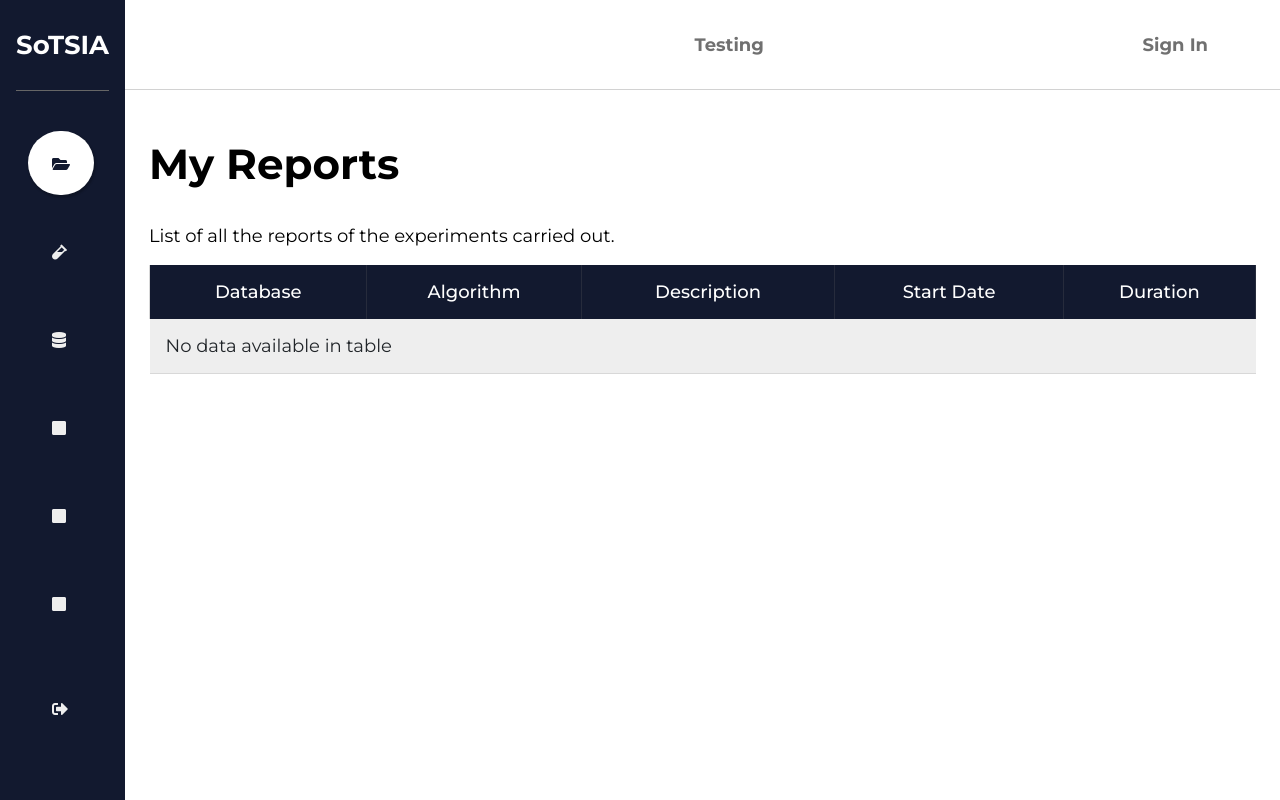
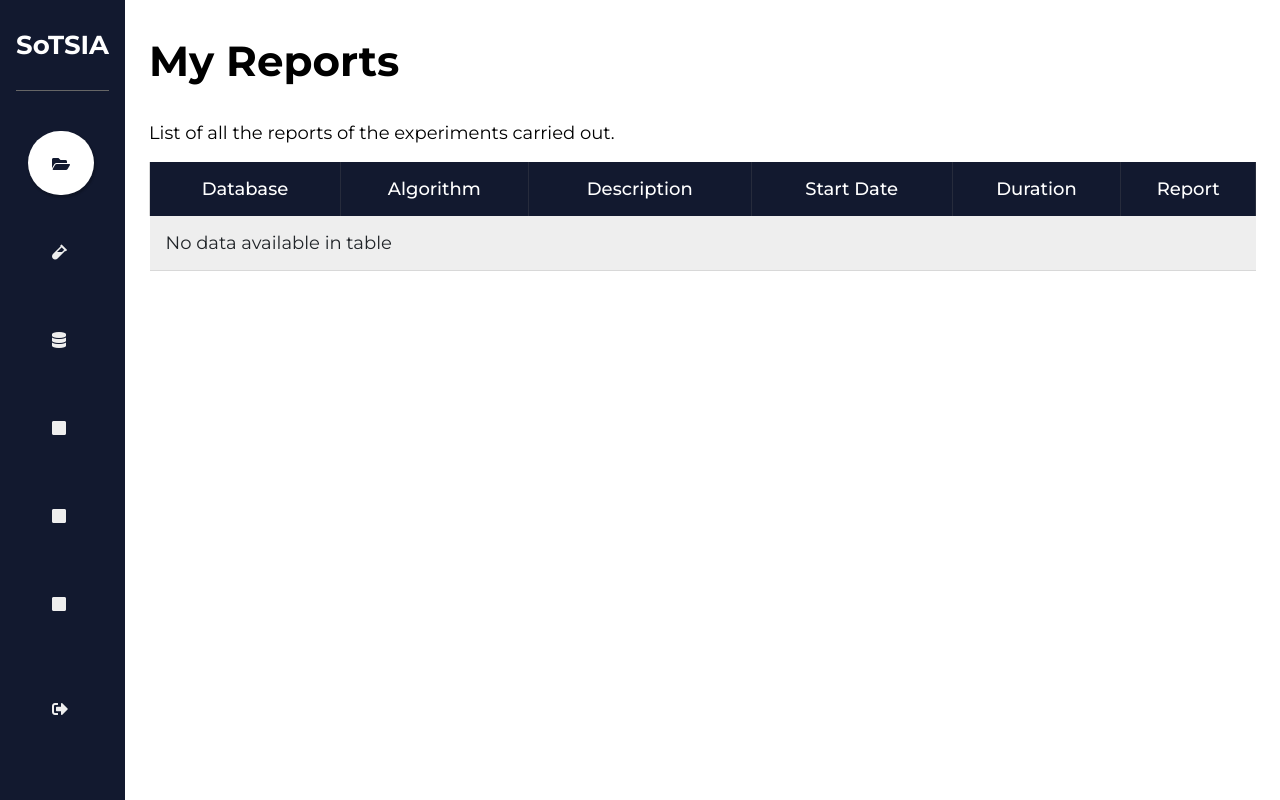
Before and after one commit to robermorjiUgr/TFG_MABA, a Django app: page /reports/ in a window 1280 px wide. Run offline with Django 4.2, Linux system fonts and the light colour scheme; the visitor is signed in with stand-in values (Sample User, id 1); data that the repository does not hold is empty; some libraries are stand-ins or nearby versions.

Commit message:
Add reports document and date picker in dataset

```diff
--- a/SOTSIA/frontEnd/Research/static/css/dashboard.css
+++ b/SOTSIA/frontEnd/Research/static/css/dashboard.css
@@ -9,13 +9,13 @@
     justify-content: flex-end;
     max-width: 1300px;
     margin-left: 320px;
-    border-bottom: 1px solid #70707050;
+    padding: 0;
 }
 
 .navbar.dashboard {
     background-color: transparent;
     position: inherit;
-    margin-bottom: 3rem;
+    height: auto;
 }
 
 .navbar.dashboard .navbar-container > .dash-logo {
@@ -575,6 +575,8 @@
     .navbar.dashboard .navbar-container {
         margin-left: 0;
         justify-content: space-between;
+        border-bottom: 1px solid #70707050;
+        padding: 1.5rem;
     }
 
     .navbar.dashboard .dash-logo {
--- a/SOTSIA/frontEnd/Research/templates/base_dashboard.html
+++ b/SOTSIA/frontEnd/Research/templates/base_dashboard.html
@@ -11,13 +11,6 @@
     <div class="navbar-container">
         <div class="dash-logo">
             <a href="/" class="logo-link">SoTSIA</a>
-        </div>
-        <div class="menu">
-            <ul class="menu-container">
-                <!-- <li class="menu-item"><a href="/" class="menu-link">About Us</a></li> -->
-                <li class="menu-item"><a href="{% url 'reports' %}" class="menu-link">Testing</a></li>
-                <li class="menu-item"><a href="{% url 'login' %}" class="menu-link">Sign In</a></li>
-            </ul>
         </div>
         <div class="toggle-menu-container">
             <a href="javascript: void(0)" class="toggle-navmenu" id="toggle-menu">
--- a/SOTSIA/frontEnd/Research/templates/sotsia/dataset.html
+++ b/SOTSIA/frontEnd/Research/templates/sotsia/dataset.html
@@ -32,11 +32,11 @@
                 <div class="dates-form-inputs">
                     <div class="date-input">
                         <label for="start-date-input">Start Date</label>
-                        <input id="start-date-input" class="dataset-form-time" type="datetime" name="start_date" required>
+                        <input id="start-date-input" class="dataset-form-time" type="date" name="start_date" required>
                     </div>
                     <div class="date-input">
                         <label for="end-date-input">End Date</label>
-                        <input id="end-date-input" class="dataset-form-time" type="datetime" name="end_date" required>
+                        <input id="end-date-input" class="dataset-form-time" type="date" name="end_date" required>
                     </div>
                 </div>
             </div>
--- a/SOTSIA/frontEnd/Research/templates/sotsia/reports.html
+++ b/SOTSIA/frontEnd/Research/templates/sotsia/reports.html
@@ -19,6 +19,7 @@
 						<th class="th-item">Description</th>
 						<th class="th-item">Start Date</th>
 						<th class="th-item">Duration</th>
+						<th class="th-item">Report</th>
 					</tr>
 				</thead>
 				<tbody>
@@ -29,6 +30,7 @@
 							<td class="td-item">{{ item.description }}</td>
 							<td class="td-item">{{ item.start_date|date:"d M, Y" }}</td>
 							<td class="td-item">{{ item.duration|date:'H:i:s' }}</td>
+							<td class="td-item"><a href="{{item.id}}" class="algorithm-research-btn">Document</a></td>
 						</tr>
 					{% endfor %}
 				</tbody>
--- a/SOTSIA/frontEnd/Research/urls.py
+++ b/SOTSIA/frontEnd/Research/urls.py
@@ -12,4 +12,5 @@ urlpatterns = [
     path('deep-learning/experimentation', views.experimentation, name='deep-learning-experimentation'),
     path('machine-learning/', views.algorithm, name='machine-learning'),
     path('machine-learning/experimentation', views.experimentation, name='machine-learning-experimentation'),
+    path('reports/<int:id>/', views.document, name='document'),
 ]
--- a/SOTSIA/frontEnd/Research/views.py
+++ b/SOTSIA/frontEnd/Research/views.py
@@ -2,6 +2,7 @@ from django.shortcuts import render
 from django.contrib.auth.decorators import login_required
 from django.contrib.auth.models import User
 from .models import DatasetConfiguration, Experiment
+from django.shortcuts import get_object_or_404
 
 from datetime import datetime, time, timedelta
 from django.utils.timezone import make_aware
@@ -53,7 +54,8 @@ def research(request):
 
 def date_is_valid(date):
     try:
-        date = datetime.strptime(date, "%d/%m/%Y")
+        # Check if dates are in the valid format "YYYY-MM-DD"
+        date = datetime.strptime(date, "%Y-%m-%d")
         return True
     except ValueError:
         return False
@@ -83,9 +85,12 @@ def dataset(request):
         start_date = request.POST.get('start_date', '')
         end_date = request.POST.get('end_date', '')
         if date_is_valid(start_date) and date_is_valid(end_date):
-            # Dates are in a valid format "DD/MM/YYYY"
-            start_date = datetime.strptime(start_date, "%d/%m/%Y")
-            end_date = datetime.strptime(end_date, "%d/%m/%Y")
+            # Dates are in a valid format "YYYY-MM-DD"
+            print("Is valid")
+            print(type(start_date))
+            print(start_date)
+            print(type(end_date))
+            print(end_date)
             if start_date < end_date:
                 # Start date is before the end date
                 if types == '':
@@ -105,7 +110,7 @@ def dataset(request):
                 args['message'] = 'The starting date must be before the ending date'
                 args['message_type'] = 'error'
         else:
-            args['message'] = 'Incorrect date format, use the correct format: "DD/MM/YYYY"'
+            args['message'] = 'Incorrect date format, use the correct format: "YYYY-MM-DD"'
             args['message_type'] = 'error'
     return render(request, 'sotsia/dataset.html', args)
 
@@ -178,7 +183,7 @@ def experimentation(request):
     args['algorithm'] = algorithm
     args['parent'] = parent
 
-    dataset = DatasetConfiguration.objects.get(pk=request.GET.get('dataset-id'))
+    dataset = get_object_or_404(DatasetConfiguration, pk=request.GET.get('dataset-id'))
     args['dataset'] = dataset
     types_list = dataset.types_selected.split('; ')
     types_list[-1] = types_list[-1][:-1]            # Last item only have a ';', not '; '
@@ -198,3 +203,13 @@ def experimentation(request):
         experiment.save()
 
     return render(request, 'sotsia/experimentation.html', args)
+
+
+@login_required(login_url='/login/')
+def document(request, id):
+    args = {}
+    report = get_object_or_404(Experiment, pk=id)
+    args['report_id'] = report.id
+    args['report'] = report
+
+    return render(request, 'sotsia/document.html', args)
```
Also changed, not shown: SOTSIA/frontEnd/Research/templates/sotsia/document.html (added, +20 -0 lines).
